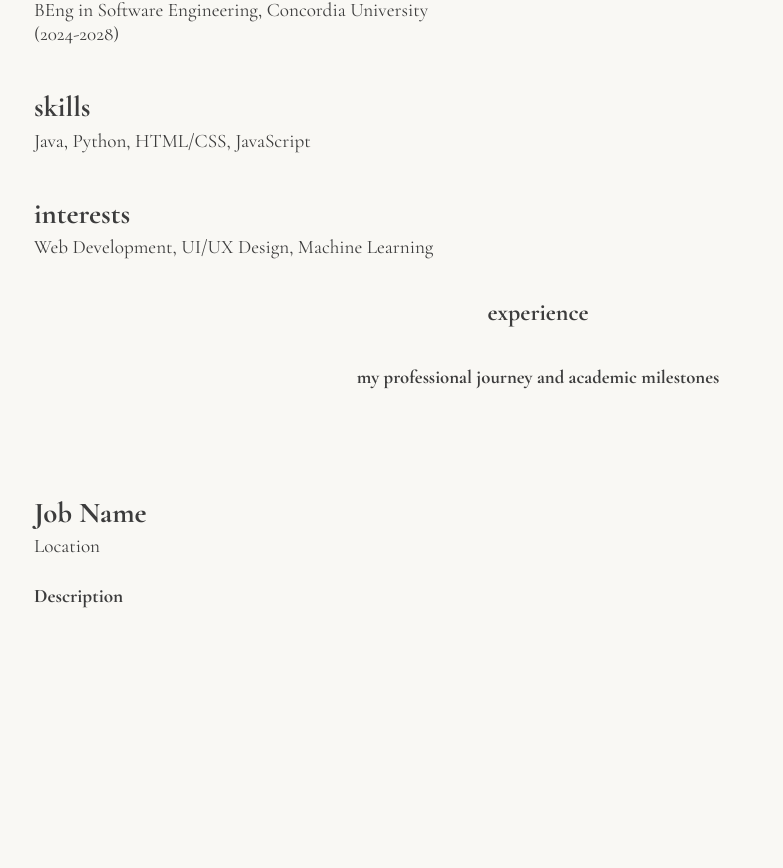
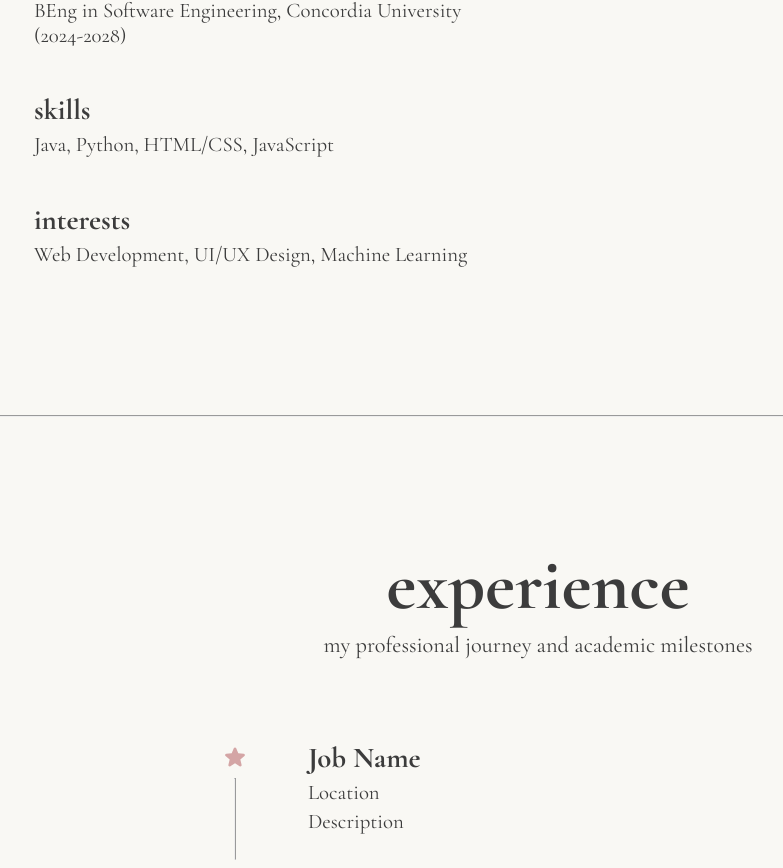
Before and after one commit to tiffsoa/portfolio, a React (Vite) app: page / in a window 1280 px wide. Shown: the part 1257-2125 px from the top of the page, without its empty margins (102-885 px from the left). Before the commit the page ends 1898 px from the top, so only its background shows below. Built offline with nearby package versions, Linux system fonts and the light colour scheme.

Commit message:
now on experience.jsx and .css to add info to cards, open dev tools for screen sizing

```diff
--- a/package.json
+++ b/package.json
@@ -10,6 +10,7 @@
     "preview": "vite preview"
   },
   "dependencies": {
+    "@heroicons/react": "^2.2.0",
     "react": "^19.0.0",
     "react-dom": "^19.0.0"
   },
--- a/src/App.css
+++ b/src/App.css
@@ -33,3 +33,7 @@
 .about-section {
     margin-top: 4rem;
 }
+
+.experience-section {
+    margin-top: 4rem;
+}
--- a/src/components/About/About.css
+++ b/src/components/About/About.css
@@ -1,6 +1,7 @@
 .title {
     font-size: 4.5rem;
     font-weight: 900;
+    color: var(--dark);
 }
 
 .top {
@@ -25,10 +26,12 @@
     margin-top: 4rem;
     margin-left: 8rem;
     font-size: 1.2rem;
+    margin-bottom: 8rem;
 }
 
 .bottom h3 {
+    color: var(--dark);
     margin-top: -1.2rem;
     font-weight: 400;
-    font-size: 1.199rem;
+    font-size: 1.3rem;
 }
--- a/src/components/About/About.jsx
+++ b/src/components/About/About.jsx
@@ -26,6 +26,7 @@ function About() {
                     <h3>Web Development, UI/UX Design, Machine Learning</h3>
                 </div>
             </div>
+            <hr></hr>
         </section>
     );
 }
--- a/src/components/Experience/Card.css
+++ b/src/components/Experience/Card.css
@@ -0,0 +1,41 @@
+
+.deco {
+    display: flex;
+    flex-direction: column;
+    align-items: center;
+}
+
+.star {
+    width: 24px;
+    height: 24px;
+    color: var(--pink);
+    margin-bottom: 2.5rem;
+}
+
+.line {
+    transform: rotate(90deg);
+    width: 5rem;
+}
+.card {
+    display: flex;
+    flex-direction: row;
+    margin-left: 10rem;
+}
+
+.job {
+    margin-left: 2rem;
+    margin-top: -1.8rem;
+}
+
+.job h2 {
+    margin-bottom: 1.5rem;
+    color: var(--dark);
+}
+.job h3 {
+    font-size: 1.3rem;
+}
+
+.location {
+    color: var(--grey);
+    margin-bottom: 1.5rem;
+}
--- a/src/components/Experience/Card.jsx
+++ b/src/components/Experience/Card.jsx
@@ -1,15 +1,17 @@
 import './Card.css'
+import { StarIcon } from '@heroicons/react/24/solid';
 
 function Card({job, location, description}) {
     return (
         <div className='card'>
             <div className='deco'>
-
+                <StarIcon className='star'/>
+                <hr className='line'></hr>
             </div>
             <div className='job'>
                 <h2>{job}</h2>
-                <h3>{location}</h3>
-                <h4>{description}</h4>
+                <h3 className='location'>{location}</h3>
+                <h3>{description}</h3>
             </div>
         </div>
     );
--- a/src/components/Experience/Experience.css
+++ b/src/components/Experience/Experience.css
@@ -0,0 +1,18 @@
+.top {
+    display: flex;
+    flex-direction: column;
+}
+
+.top h1 {
+    font-size: 4.5rem;
+    font-weight: 900;
+}
+
+.top > h3 {
+    margin-top: -3.6rem;
+    margin-left: 15rem;
+    margin-right: 15rem;
+    text-align: center;
+    font-size: 1.4rem;
+    font-weight: 400;
+}
```
Also changed, not shown: 1 other file (tests, documents, lock files or other folders).
